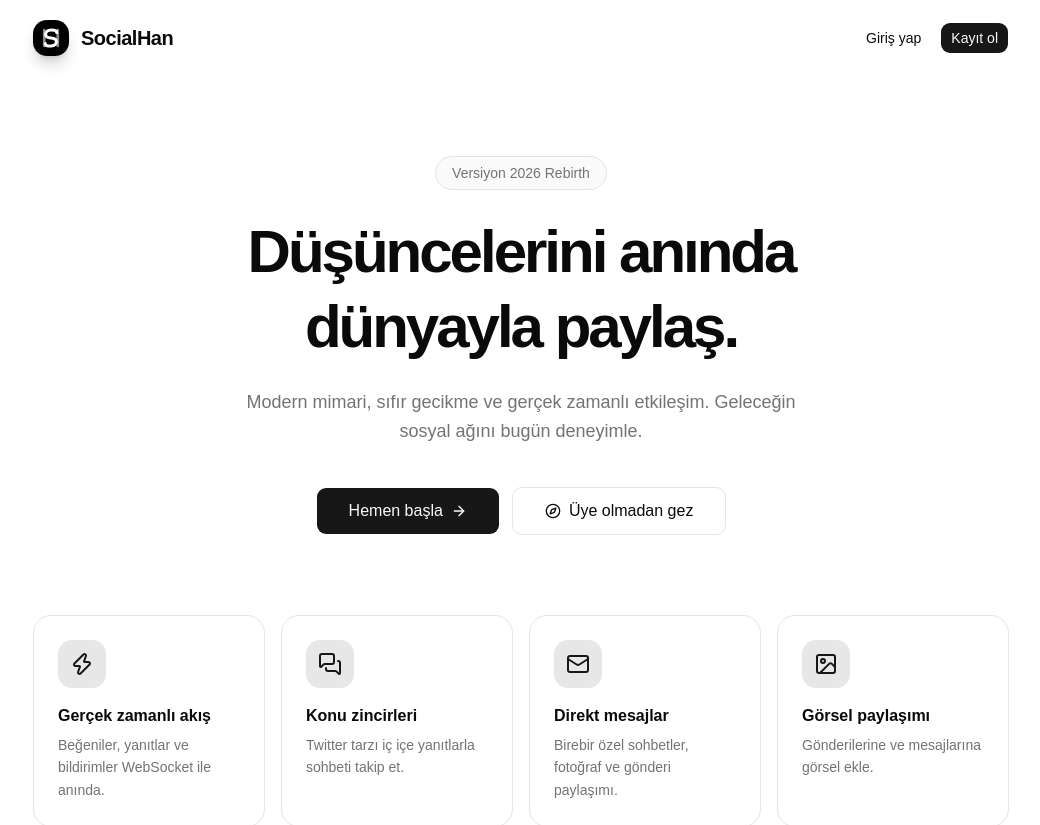
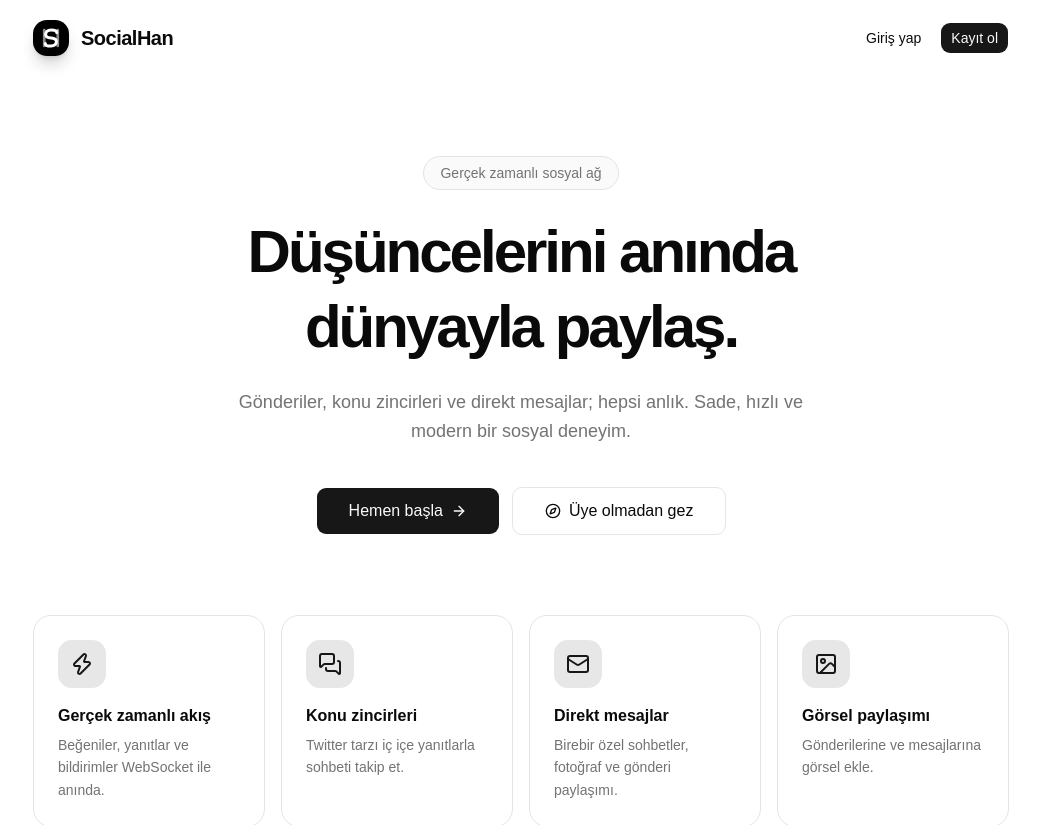
Before and after one commit to IlhanKazan/social-media, a React (Vite) app in the folder client/: page / in a window 1280 px wide. Shown: the top 825 px of the page, without its empty margins (116-1156 px from the left). Built offline with nearby package versions, Linux system fonts and the light colour scheme; no server answers.

Commit message:
fix(client): replace placeholder marketing copy on auth and landing screens

```diff
--- a/client/src/app/layouts/AuthLayout.tsx
+++ b/client/src/app/layouts/AuthLayout.tsx
@@ -20,25 +20,25 @@ export function AuthLayout() {
         <div className="relative flex h-full flex-col justify-end p-16 text-white">
           <div className="max-w-md space-y-6">
             <div className="inline-flex rounded-full bg-zinc-800/50 px-4 py-1.5 text-sm font-medium text-zinc-300 backdrop-blur-sm border border-zinc-700/50">
-              Versiyon 2026 Rebirth
+              Gerçek zamanlı sosyal ağ
             </div>
             <h2 className="text-5xl font-bold leading-tight tracking-tighter">
               Düşüncelerini anında dünyayla paylaş.
             </h2>
             <p className="text-xl text-zinc-400 font-light leading-relaxed">
-              Modern mimari, sıfır gecikme ve gerçek zamanlı etkileşim.
-              Eski projeni unutan, geleceğin sosyal ağını bugün deneyimle.
+              Gönderiler, konu zincirleri ve direkt mesajlar; hepsi anlık.
+              Sade, hızlı ve modern bir sosyal deneyim.
             </p>
           </div>
-          <div className="mt-12 flex items-center gap-4 text-zinc-500 border-t border-zinc-800 pt-8">
-            <div className="flex -space-x-3">
-              {[1, 2, 3, 4].map((i) => (
-                <div key={i} className="h-10 w-10 rounded-full border-2 border-zinc-950 bg-zinc-800 flex items-center justify-center text-xs">
-                  U{i}
-                </div>
-              ))}
-            </div>
-            <span className="text-sm italic">Binlerce geliştirici tarafından test edildi.</span>
+          <div className="mt-12 flex flex-wrap gap-2 border-t border-zinc-800 pt-8">
+            {['Gerçek zamanlı akış', 'Direkt mesajlar', 'Konu zincirleri'].map((feature) => (
+              <span
+                key={feature}
+                className="rounded-full border border-zinc-700/50 bg-zinc-800/40 px-3 py-1 text-sm text-zinc-400"
+              >
+                {feature}
+              </span>
+            ))}
           </div>
         </div>
       </div>
--- a/client/src/features/marketing/LandingPage.tsx
+++ b/client/src/features/marketing/LandingPage.tsx
@@ -28,14 +28,14 @@ export function LandingPage() {
         <section className="mx-auto max-w-5xl px-6 pb-16 pt-12 sm:pt-20">
           <div className="mx-auto max-w-2xl text-center">
             <div className="mb-6 inline-flex rounded-full border border-zinc-200 bg-zinc-50 px-4 py-1.5 text-sm font-medium text-muted-foreground dark:border-zinc-800 dark:bg-zinc-900">
-              Versiyon 2026 Rebirth
+              Gerçek zamanlı sosyal ağ
             </div>
             <h1 className="text-4xl font-bold leading-tight tracking-tighter text-foreground sm:text-6xl">
               Düşüncelerini anında dünyayla paylaş.
             </h1>
             <p className="mx-auto mt-6 max-w-xl text-lg font-light leading-relaxed text-muted-foreground">
-              Modern mimari, sıfır gecikme ve gerçek zamanlı etkileşim.
-              Geleceğin sosyal ağını bugün deneyimle.
+              Gönderiler, konu zincirleri ve direkt mesajlar; hepsi anlık.
+              Sade, hızlı ve modern bir sosyal deneyim.
             </p>
             <div className="mt-10 flex flex-col items-center justify-center gap-3 sm:flex-row">
               <Button className="h-12 w-full gap-2 px-8 text-base sm:w-auto" render={<Link to="/register" />}>
```
